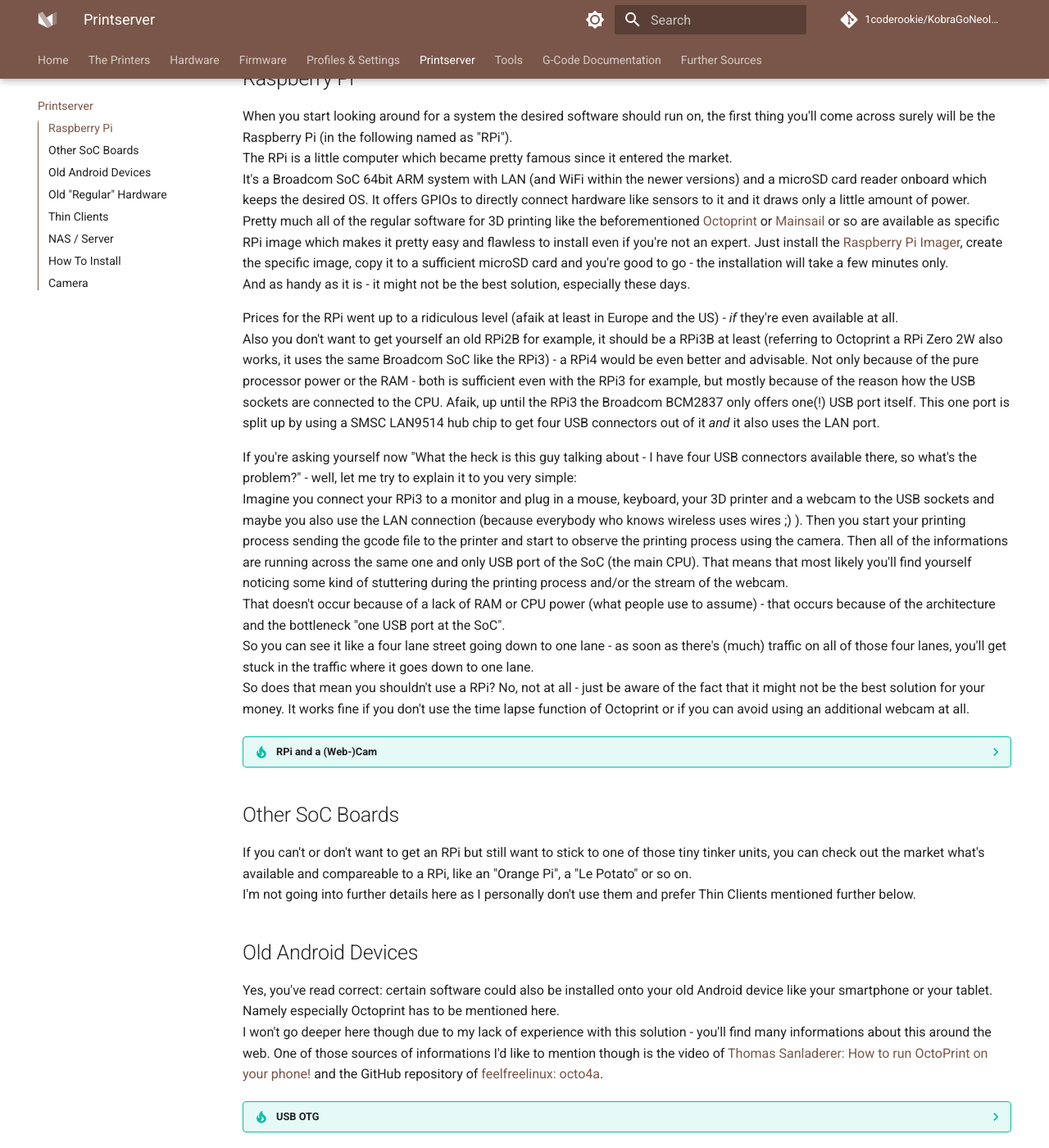
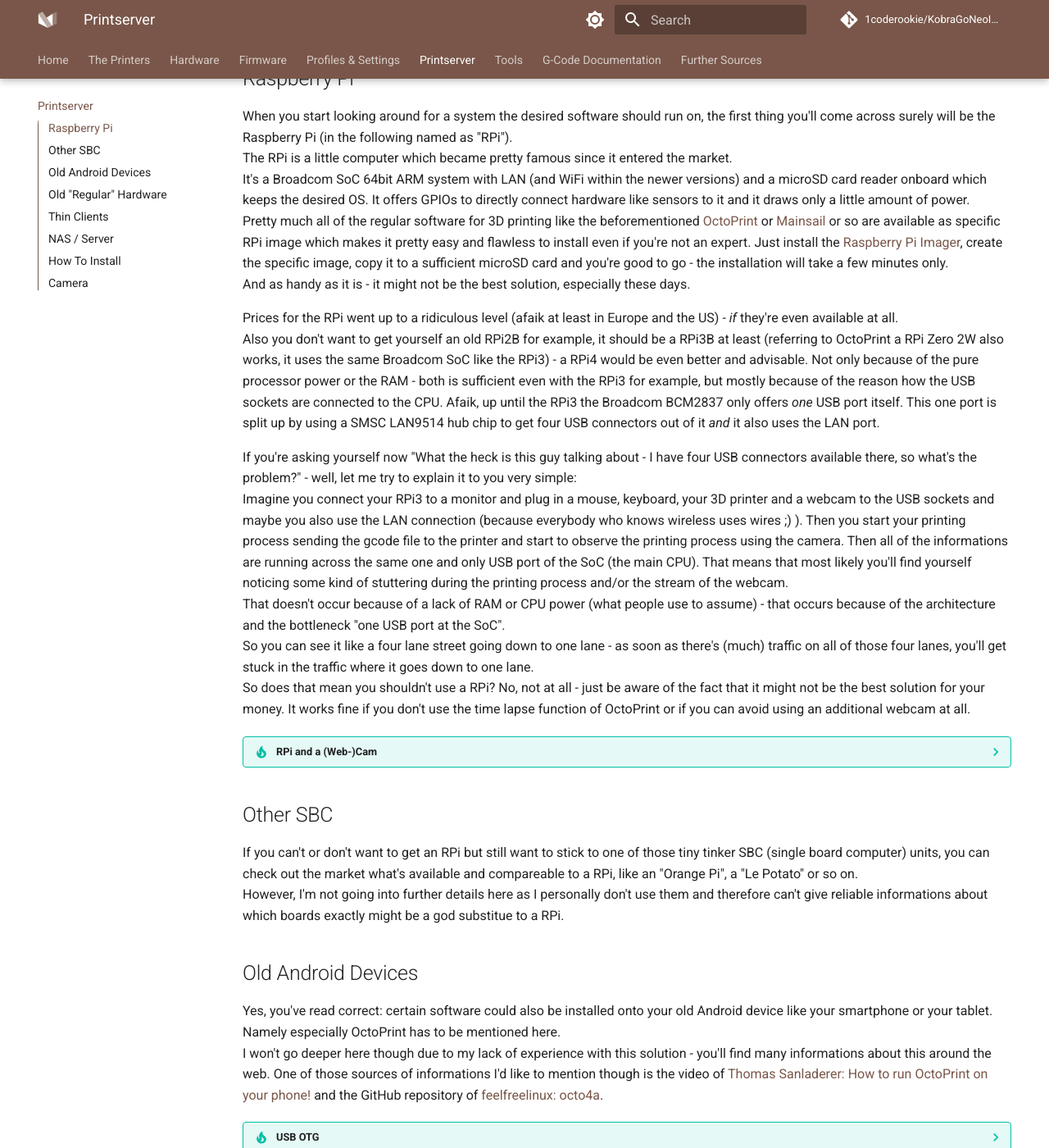
Before and after one commit to 1coderookie/KobraGoNeoInsights, an MkDocs documentation site: the page built from docs/printserver.md, in a window 1280 px wide and 1400 px high, scrolled down 436 px. Shown: the whole window at 82% size. Built offline with MkDocs 1.6.1 and Material for MkDocs 9.7.7, drawn with Linux system fonts in a browser that asks for light colours; comment, search, counter and statistics services are not loaded; some of the changed text lies outside the part shown.

Commit message:
Update printserver.md

```diff
--- a/docs/printserver.md
+++ b/docs/printserver.md
@@ -1,7 +1,7 @@
 <link rel=”manifest” href=”docs/manifest.webmanifest”>
 
 # Printserver
-Sooner or later you'll come to the point that you want to use additional software like [Octoprint](https://octoprint.org/) or so to control your printer.
+Sooner or later you'll come to the point that you want to use additional software like [OctoPrint](https://octoprint.org/) or so to control your printer.
 Yes, it's not necessary as you can control it directly using the printers control unit and it's advisable to stay in the same room and monitor the printing process to be able to intervene as soon as something is going wrong - but we all know how it is..
 So having the possibility to not only send gcode commands directly to the printer but also to use certain plugins or additional hardware to e.g. monitor the printing process isn't the worst idea.
 In case you're already using some kind of home automation software, you could also send yourself a fancy notification when the printing process is done.
@@ -11,17 +11,17 @@
 When you start looking around for a system the desired software should run on, the first thing you'll come across surely will be the Raspberry Pi (in the following named as "RPi").
 The RPi is a little computer which became pretty famous since it entered the market.
 It's a Broadcom SoC 64bit ARM system with LAN (and WiFi within the newer versions) and a microSD card reader onboard which keeps the desired OS. It offers GPIOs to directly connect hardware like sensors to it and it draws only a little amount of power.
-Pretty much all of the regular software for 3D printing like the beforementioned [Octoprint](https://octoprint.org/) or [Mainsail](https://docs.mainsail.xyz/) or so are available as specific RPi image which makes it pretty easy and flawless to install even if you're not an expert. Just install the [Raspberry Pi Imager](https://www.raspberrypi.com/software/), create the specific image, copy it to a sufficient microSD card and you're good to go - the installation will take a few minutes only.
+Pretty much all of the regular software for 3D printing like the beforementioned [OctoPrint](https://octoprint.org/) or [Mainsail](https://docs.mainsail.xyz/) or so are available as specific RPi image which makes it pretty easy and flawless to install even if you're not an expert. Just install the [Raspberry Pi Imager](https://www.raspberrypi.com/software/), create the specific image, copy it to a sufficient microSD card and you're good to go - the installation will take a few minutes only.
 And as handy as it is - it might not be the best solution, especially these days.
 
 Prices for the RPi went up to a ridiculous level (afaik at least in Europe and the US) - *if* they're even available at all.
-Also you don't want to get yourself an old RPi2B for example, it should be a RPi3B at least (referring to Octoprint a RPi Zero 2W also works, it uses the same Broadcom SoC like the RPi3) - a RPi4 would be even better and advisable. Not only because of the pure processor power or the RAM - both is sufficient even with the RPi3 for example, but mostly because of the reason how the USB sockets are connected to the CPU. Afaik, up until the RPi3 the Broadcom BCM2837 only offers one(!) USB port itself. This one port is split up by using a SMSC LAN9514 hub chip to get four USB connectors out of it *and* it also uses the LAN port.
+Also you don't want to get yourself an old RPi2B for example, it should be a RPi3B at least (referring to OctoPrint a RPi Zero 2W also works, it uses the same Broadcom SoC like the RPi3) - a RPi4 would be even better and advisable. Not only because of the pure processor power or the RAM - both is sufficient even with the RPi3 for example, but mostly because of the reason how the USB sockets are connected to the CPU. Afaik, up until the RPi3 the Broadcom BCM2837 only offers *one* USB port itself. This one port is split up by using a SMSC LAN9514 hub chip to get four USB connectors out of it *and* it also uses the LAN port.
 
 If you're asking yourself now "What the heck is this guy talking about - I have four USB connectors available there, so what's the problem?" - well, let me try to explain it to you very simple:
 Imagine you connect your RPi3 to a monitor and plug in a mouse, keyboard, your 3D printer and a webcam to the USB sockets and maybe you also use the LAN connection (because everybody who knows wireless uses wires ;) ). Then you start your printing process sending the gcode file to the printer and start to observe the printing process using the camera. Then all of the informations are running across the same one and only USB port of the SoC (the main CPU). That means that most likely you'll find yourself noticing some kind of stuttering during the printing process and/or the stream of the webcam.
 That doesn't occur because of a lack of RAM or CPU power (what people use to assume) - that occurs because of the architecture and the bottleneck "one USB port at the SoC".
 So you can see it like a four lane street going down to one lane - as soon as there's (much) traffic on all of those four lanes, you'll get stuck in the traffic where it goes down to one lane.
-So does that mean you shouldn't use a RPi? No, not at all - just be aware of the fact that it might not be the best solution for your money. It works fine if you don't use the time lapse function of Octoprint or if you can avoid using an additional webcam at all.
+So does that mean you shouldn't use a RPi? No, not at all - just be aware of the fact that it might not be the best solution for your money. It works fine if you don't use the time lapse function of OctoPrint or if you can avoid using an additional webcam at all.
 
 ??? tip "RPi and a (Web-)Cam"
 
@@ -33,12 +33,12 @@
     - If you're already using a RPi3/4 with a RPi cam and don't have a sufficient housing for that yet, have a look at the thing from [A_Leh](https://www.thingiverse.com/A_Leh): [Anycubic Vyper/ Kobra Raspberry 4b (+3b) housing with camera attachment](https://www.thingiverse.com/thing:4994599)
     - Last but not least: make sure you're using a good and fast microSD card and a good USB cable which connects the RPi to the printer.
 
-## Other SoC Boards
-If you can't or don't want to get an RPi but still want to stick to one of those tiny tinker units, you can check out the market what's available and compareable to a RPi, like an "Orange Pi", a "Le Potato" or so on.
-I'm not going into further details here as I personally don't use them and prefer Thin Clients mentioned further below.
+## Other SBC
+If you can't or don't want to get an RPi but still want to stick to one of those tiny tinker SBC (single board computer) units, you can check out the market what's available and compareable to a RPi, like an "Orange Pi", a "Le Potato" or so on.
+However, I'm not going into further details here as I personally don't use them and therefore can't give reliable informations about which boards exactly might be a god substitue to a RPi.
 
 ## Old Android Devices
-Yes, you've read correct: certain software could also be installed onto your old Android device like your smartphone or your tablet. Namely especially Octoprint has to be mentioned here.
+Yes, you've read correct: certain software could also be installed onto your old Android device like your smartphone or your tablet. Namely especially OctoPrint has to be mentioned here.
 I won't go deeper here though due to my lack of experience with this solution - you'll find many informations about this around the web. One of those sources of informations I'd like to mention though is the video of [Thomas Sanladerer: How to run OctoPrint on your phone!](https://www.youtube.com/watch?v=74xdib_-X38) and the GitHub repository of [feelfreelinux: octo4a](https://github.com/feelfreelinux/octo4a).
 
 ??? tip "USB OTG"
@@ -75,8 +75,11 @@
 If you have a NAS or a server up and running already, you could also install the printing software onto that. In this case I'd assume that you already know what you're doing and that you don't need any advise though.
 
 ## How To Install
-So in case you want to use hardware like the abovementioned Thin Clients, you probably don't know how to set it up and install the software. Right now I'd like to encourage you to search the web as there are many step by step guides and also videos out there about how to do it.
-However, I'd like to mention [Kiauh](https://github.com/th33xitus/kiauh) though as it's an installation script for software like Klipper and so on which makes everything a lot easier.
+So in case you want to use hardware like the abovementioned Thin Clients, you probably don't know how to set it up and install the software. You'll find many guides and tutorials for that out there, so let me just mention the following:
+
+  - For installing OctoPrint you can start your web research at [All3DP: How to Install OctoPrint on Linux/Ubuntu](https://www.all3dp.com/2/octoprint-linux-ubuntu-tutorial).
+  - If you want to install on an SBC, you might want to have a look at [All3DP: How to Install OctoPrint/Klipper on an SBC: Tutorial](https://www.all3dp.com/2/install-octoprint-klipper-single-board-computer-sbc).
+  - Check out [Kiauh](https://github.com/th33xitus/kiauh) as it isn't an installation script that makes everything a lot easier only for Klipper but also for OctoPrint, Mainsail, Fluidd and so on.
 
 ## Camera
 As mentioned in the RPi section, if you connect a webcam directly to your printserver, I'd suggest to use a webcam which only offers a low resolution like 480p (640x480) as you don't need 4K for monitoring the printing process. Of course a more powerful hardware can also handle a higher resolution though.
```
